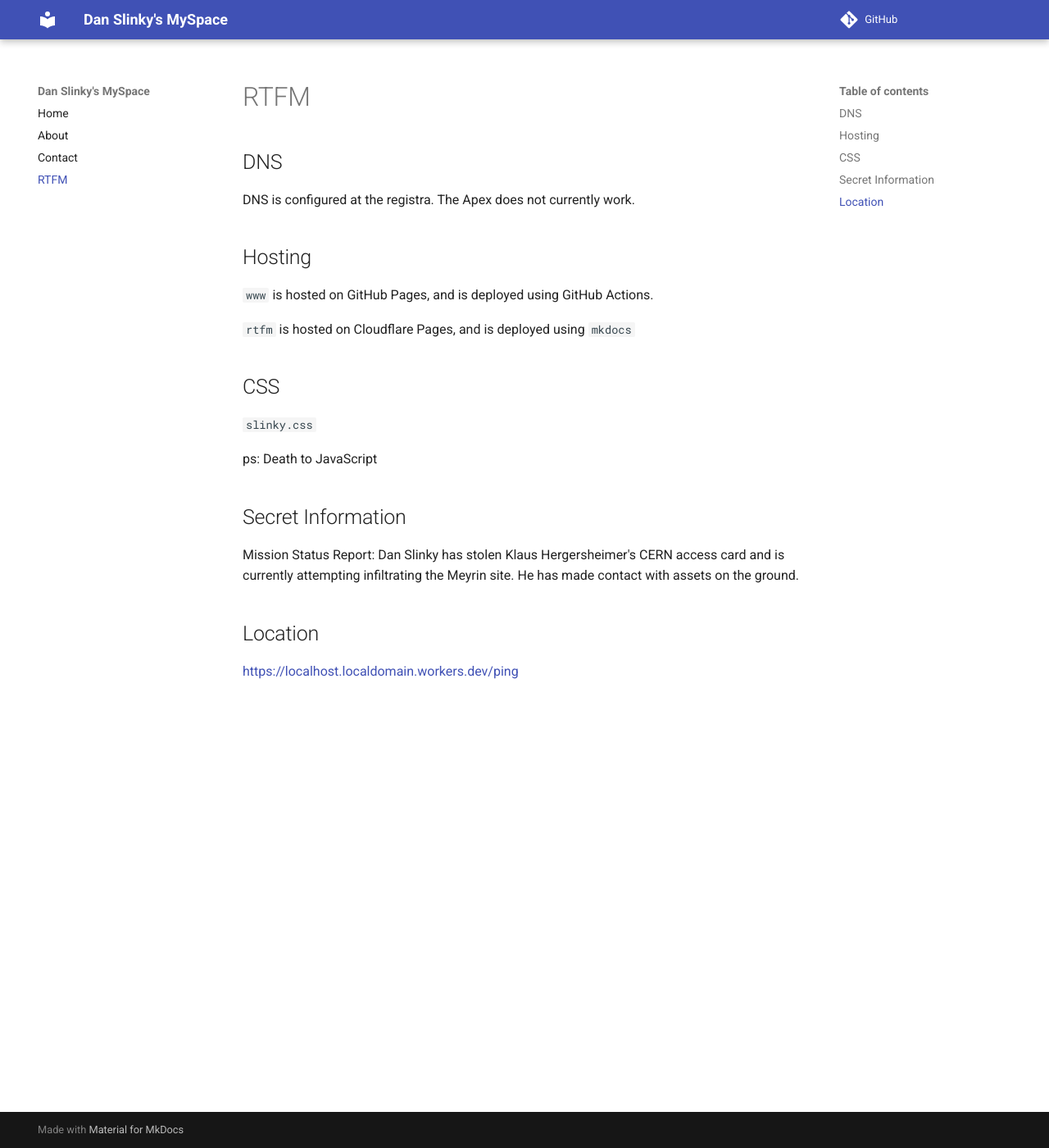
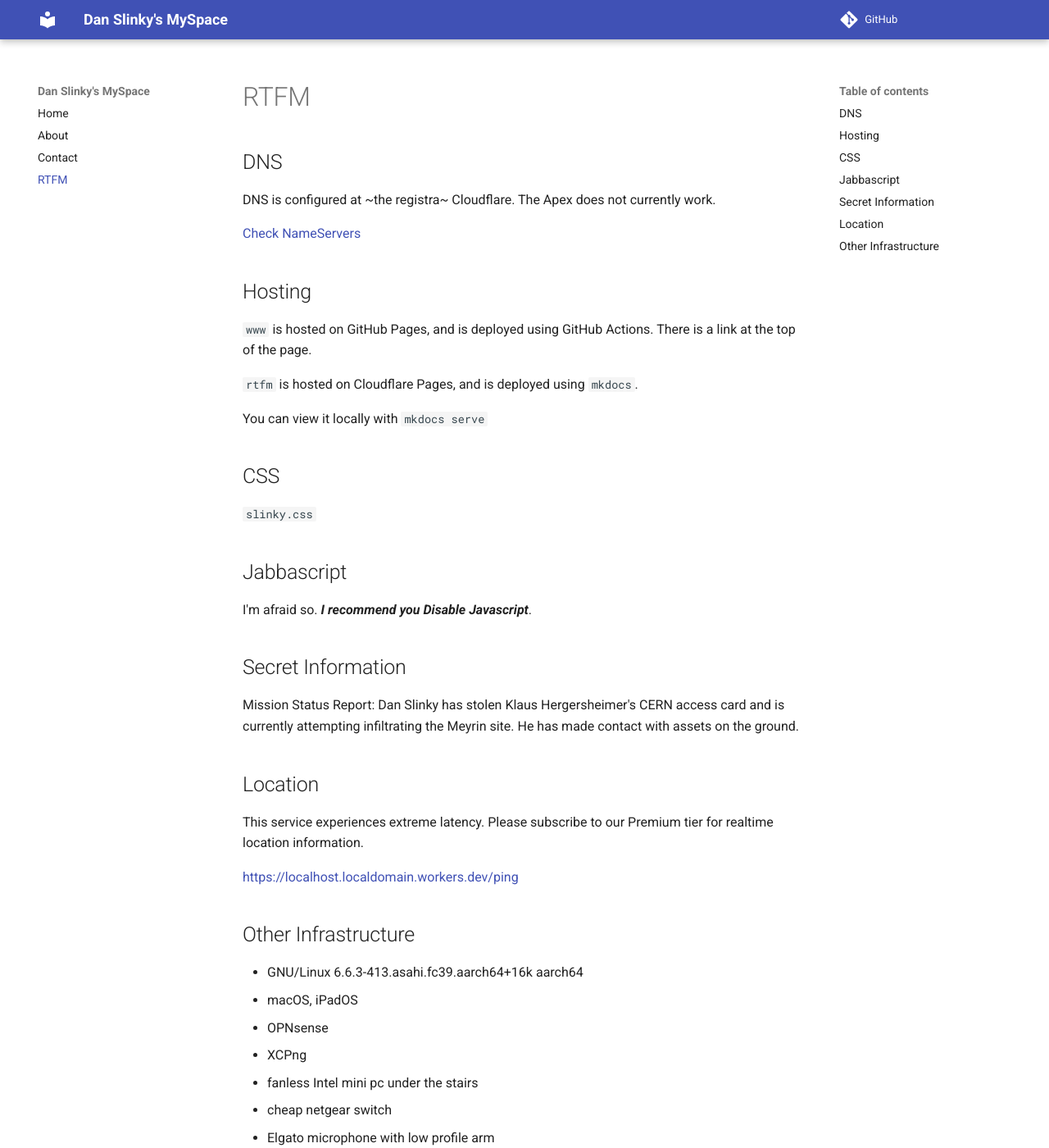
Before and after one commit to danslinky/danslinky.co.uk, an MkDocs documentation site: the page built from docs/rtfm.md, in a window 1280 px wide and 1400 px high. Shown: the whole window at 82% size. Built offline with MkDocs 1.6.1 and Material for MkDocs 9.7.7, drawn with Linux system fonts in a browser that asks for light colours; comment, search, counter and statistics services are not loaded; some of the changed text lies outside the part shown.

Commit message:
Updating technical documentation

```diff
--- a/docs/rtfm.md
+++ b/docs/rtfm.md
@@ -2,19 +2,25 @@
 
 ## DNS
 
-DNS is configured at the registra. The Apex does not currently work.
+DNS is configured at ~the registra~ Cloudflare. The Apex does not currently work.
+
+[Check NameServers](https://en.wikipedia.org/wiki/Tom_Anderson)
 
 ## Hosting
 
-`www` is hosted on GitHub Pages, and is deployed using GitHub Actions.
+`www` is hosted on GitHub Pages, and is deployed using GitHub Actions. There is a link at the top of the page.
 
-`rtfm` is hosted on Cloudflare Pages, and is deployed using `mkdocs`
+`rtfm` is hosted on Cloudflare Pages, and is deployed using `mkdocs`.
+
+You can view it locally with `mkdocs serve`
 
 ## CSS
 
 `slinky.css`
 
-ps: Death to JavaScript
+## Jabbascript
+
+I'm afraid so. _**I recommend you Disable Javascript**_.
 
 ## Secret Information
 
@@ -22,4 +28,20 @@
 
 ## Location
 
+This service experiences extreme latency. Please subscribe to our Premium tier for realtime location information.
+
 [https://localhost.localdomain.workers.dev/ping](https://localhost.localdomain.workers.dev/ping)
+
+## Other Infrastructure
+
+ - GNU/Linux 6.6.3-413.asahi.fc39.aarch64+16k aarch64
+ - macOS, iPadOS
+ - OPNsense
+ - XCPng
+ - fanless Intel mini pc under the stairs
+ - cheap netgear switch
+ - Elgato microphone with low profile arm
+ - 3 x shit Samsung monitors
+ - 2 x motorised desks
+ - really nice desk mat
+ - Lots of SaaSiness
```
